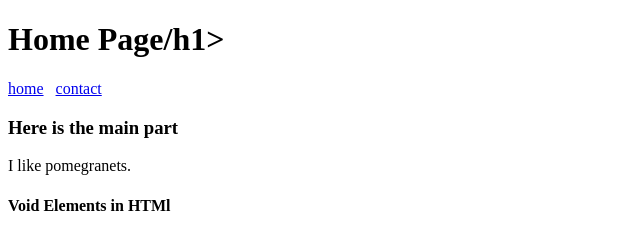
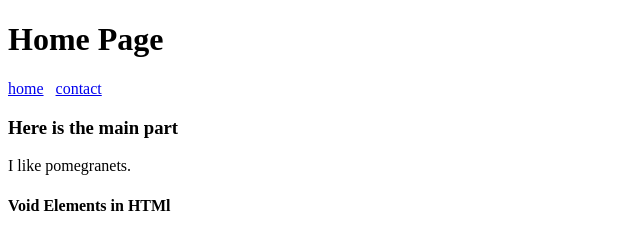
Before and after one commit to Vsrinet/website_challange-, a plain HTML site: page index.html in a window 1280 px wide. Shown: the top 233 px of the page, 0-640 px from the left. Drawn offline with Linux system fonts and the light colour scheme.

Commit message:
Update index.html

```diff
--- a/index.html
+++ b/index.html
@@ -6,7 +6,7 @@
         </head>
     <body>
       <header>
-        <h1>Home Page/h1>
+        <h1>Home Page</h1>
       </header>
       <nav>
 <a href="index.html">home</a> &nbsp;
```
